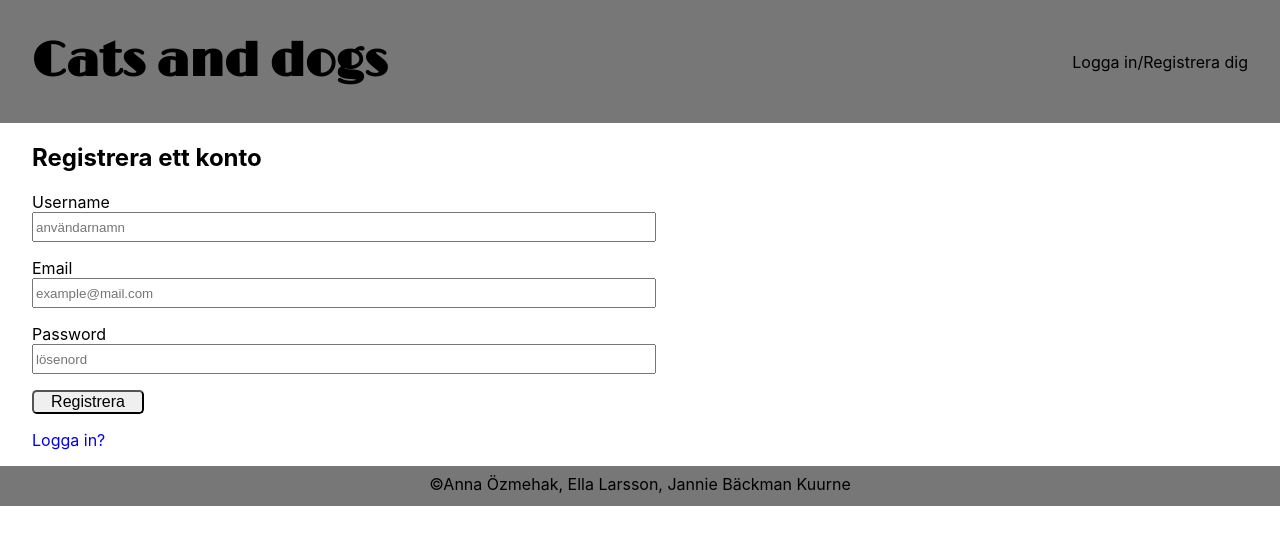
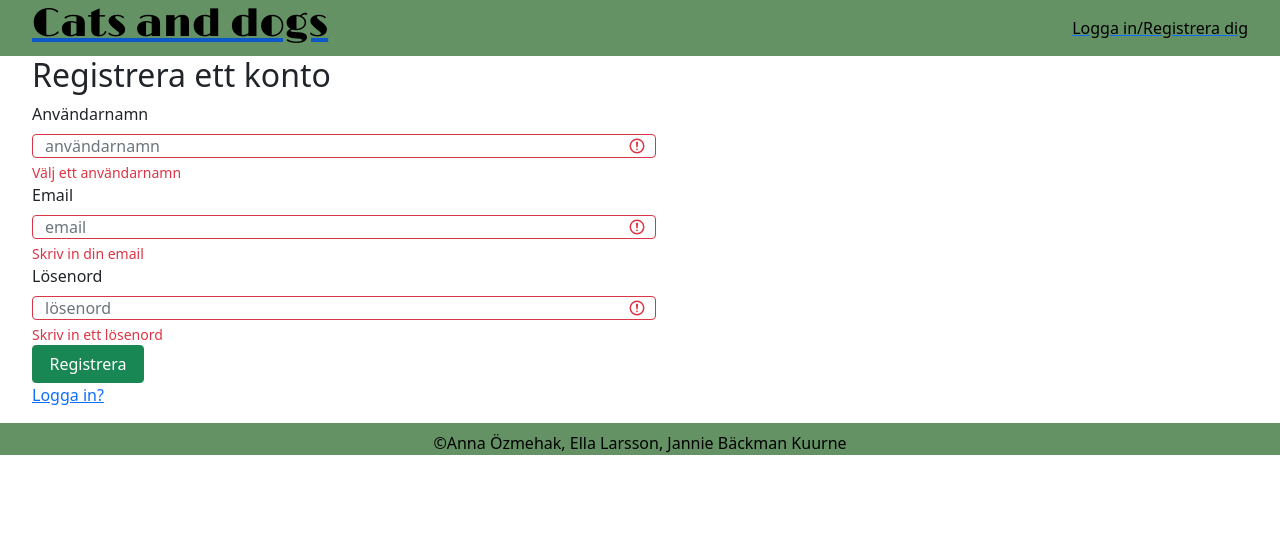
Before and after one commit to EllaMiri/user-based-content, a React (Create React App) app in the folder client/: page /register in a window 1280 px wide. Shown: the top 544 px of the page. Built offline with nearby package versions, Linux system fonts and the light colour scheme.

Commit message:
added bootstrap form

```diff
--- a/client/package.json
+++ b/client/package.json
@@ -6,7 +6,9 @@
     "@testing-library/jest-dom": "^5.16.4",
     "@testing-library/react": "^13.1.1",
     "@testing-library/user-event": "^13.5.0",
+    "bootstrap": "^5.1.3",
     "react": "^18.0.0",
+    "react-bootstrap": "^2.3.0",
     "react-dom": "^18.0.0",
     "react-router-dom": "^6.3.0",
     "react-scripts": "5.0.1",
--- a/client/src/components/Layout/footer.css
+++ b/client/src/components/Layout/footer.css
@@ -1,6 +1,6 @@
 .footer {
   text-align: center;
-  background-color: #777;
+  background-color: rgb(101, 146, 100);
   height: 2rem;
   padding-top: 0.5rem;
 }
--- a/client/src/components/Layout/header.css
+++ b/client/src/components/Layout/header.css
@@ -1,5 +1,5 @@
 .header {
-  background-color: #777;
+  background-color: rgb(101, 146, 100);
   display: flex;
   justify-content: space-between;
   align-items: center;
--- a/client/src/components/Layout/main.jsx
+++ b/client/src/components/Layout/main.jsx
@@ -1,6 +1,7 @@
 import React from "react";
 import "./main.css";
 import AddPost from "../addpost";
+import { Button } from "react-bootstrap";
 
 function Main() {
   // function toogle() {
@@ -15,7 +16,7 @@ function Main() {
   return (
     <div className="main">
       <h3>Alla djurannonser</h3>
-      <button>Lägg upp en annons</button>
+      <Button variant="success">Lägg upp en annons</Button>
       <div id="menu">
         <AddPost />
       </div>
--- a/client/src/components/addpost.jsx
+++ b/client/src/components/addpost.jsx
@@ -1,9 +1,25 @@
 import React from "react";
+import { Button, Form } from "react-bootstrap";
 
 export default function addPost() {
   return (
     <div>
-      <form>
+      <Form noValidate validated={validated} onSubmit={handleSubmit}>
+        <Form.Group controlId="validation1">
+          <Form.Label>Title</Form.Label>
+          <Form.Control
+            required
+            isInvalid
+            name="title"
+            type="text"
+            placeholder="title"
+          />
+          <Form.Control.Feedback type="invalid">
+            Skriv in ditt användarnamn
+          </Form.Control.Feedback>
+        </Form.Group>
+      </Form>
+
       <label>Title</label>
       <input type="text" placeholder="Title"></input>
       <label>
@@ -11,8 +27,7 @@ export default function addPost() {
         du söker.
       </label>
       <textarea rows="4" cols="50"></textarea>
-        <button>Lägg till</button>
-      </form>
+      <Button variant="success">Lägg till</Button>
     </div>
   );
 }
--- a/client/src/components/login.jsx
+++ b/client/src/components/login.jsx
@@ -1,19 +1,56 @@
-import React from "react";
+import React, { useState } from "react";
 import { Link } from "react-router-dom";
 import "../components/login.css";
+import { Form, Button } from "react-bootstrap";
 
 export default function Login() {
+  const [validated, setValidated] = useState(false);
+
+  const handleSubmit = (event) => {
+    const loginForm = event.currentTarget;
+    if (loginForm.checkValidaity() === false) {
+      event.preventDefault();
+      event.stopPropagation();
+    }
+    setValidated(true);
+  };
+
   return (
     <div className="style">
       <h2>Logga in</h2>
 
-      <form>
-        <label>Username</label>
-        <input name="username" type="text" placeholder="användarnamn" />
-        <label>Password</label>
-        <input name="password" type="text" placeholder="lösenord" />
-        <button>Logga in</button>
-      </form>
+      <Form noValidate validated={validated} onSubmit={handleSubmit}>
+        <Form.Group controlId="validation1">
+          <Form.Label>Användarnamn</Form.Label>
+          <Form.Control
+            required
+            isInvalid
+            name="username"
+            type="text"
+            placeholder="användarnamn"
+          />
+          <Form.Control.Feedback type="invalid">
+            Skriv in ditt användarnamn
+          </Form.Control.Feedback>
+        </Form.Group>
+
+        <Form.Group controlId="validation2">
+          <Form.Label>Lösenord</Form.Label>
+          <Form.Control
+            required
+            isInvalid
+            name="password"
+            type="text"
+            placeholder="lösenord"
+          />
+          <Form.Control.Feedback type="invalid">
+            Skriv in ditt lösenord
+          </Form.Control.Feedback>
+        </Form.Group>
+        <Button variant="success" type="submit">
+          Logga in
+        </Button>
+      </Form>
 
       <Link to="/register">
         <p>Inte registrerad?</p>
--- a/client/src/components/register.jsx
+++ b/client/src/components/register.jsx
@@ -1,25 +1,72 @@
-import React from "react";
+import React, { useState } from "react";
 import { Link } from "react-router-dom";
 import "../components/register.css";
+import { Form, Button } from "react-bootstrap";
 
 export default function Register() {
+  const [validated, setValidated] = useState(false);
+
+  const handleSubmit = (event) => {
+    const loginForm = event.currentTarget;
+    if (loginForm.checkValidaity() === false) {
+      event.preventDefault();
+      event.stopPropagation();
+    }
+    setValidated(true);
+  };
+
   return (
     <div className="style">
       <h2>Registrera ett konto</h2>
 
-      <form>
-        <label>Username</label>
-        <input name="username" type="text" placeholder="användarnamn" />
-        <label>Email</label>
-        <input name="email" type="text" placeholder="example@mail.com" />
-        <label>Password</label>
-        <input name="password" type="text" placeholder="lösenord" />
-        <button>Registrera</button>
+      <Form noValidate validated={validated} onSubmit={handleSubmit}>
+        <Form.Group controlId="validation1">
+          <Form.Label>Användarnamn</Form.Label>
+          <Form.Control
+            required
+            isInvalid
+            name="username"
+            type="text"
+            placeholder="användarnamn"
+          />
+          <Form.Control.Feedback type="invalid">
+            Välj ett användarnamn
+          </Form.Control.Feedback>
+        </Form.Group>
 
-        <Link to="/login">
-          <p>Logga in?</p>
-        </Link>
-      </form>
+        <Form.Group controlId="validation2">
+          <Form.Label>Email</Form.Label>
+          <Form.Control
+            required
+            isInvalid
+            name="email"
+            type="text"
+            placeholder="email"
+          />
+          <Form.Control.Feedback type="invalid">
+            Skriv in din email
+          </Form.Control.Feedback>
+        </Form.Group>
+
+        <Form.Group controlId="validation2">
+          <Form.Label>Lösenord</Form.Label>
+          <Form.Control
+            required
+            isInvalid
+            name="password"
+            type="text"
+            placeholder="lösenord"
+          />
+          <Form.Control.Feedback type="invalid">
+            Skriv in ett lösenord
+          </Form.Control.Feedback>
+        </Form.Group>
+      </Form>
+      <Button variant="success">Registrera</Button>
+
+      <Link to="/login">
+        <p>Logga in?</p>
+      </Link>
     </div>
   );
 }
```
Also changed, not shown: client/src/index.js (+4 -3 lines), 1 other file (tests, documents, lock files or other folders). Lines whose indentation alone changed are shown as unchanged.
